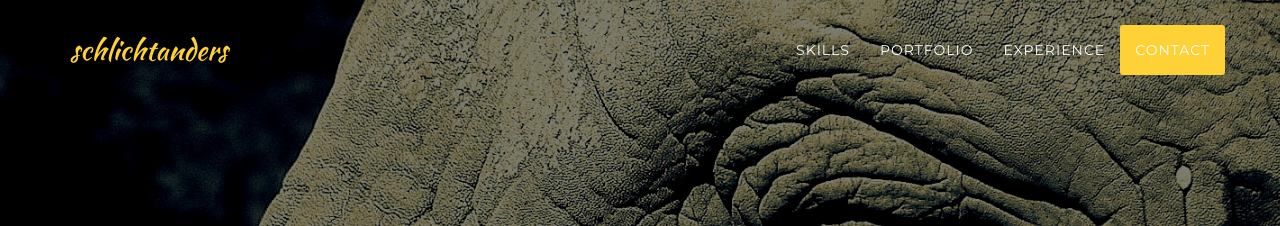
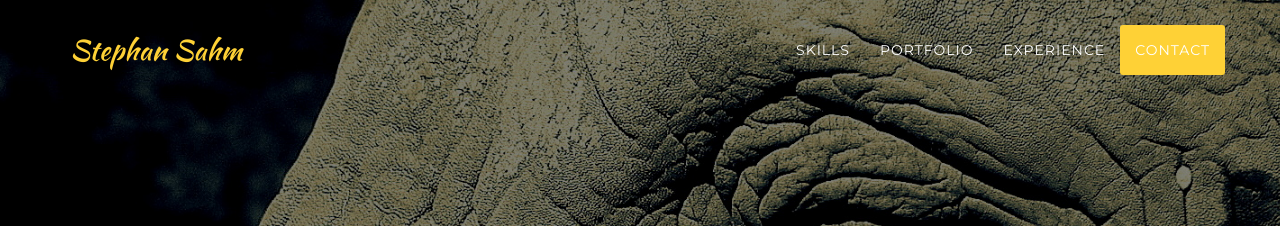
Before and after one commit to stephansahm/stephansahm.github.io, a Jekyll site: the page built from index.html, in a window 1280 px wide. Shown: the top 226 px of the page. Built offline with Jekyll 4.4.1, drawn with Linux system fonts in a browser that asks for light colours; some web fonts are replaced.

Commit message:
Update _config.yml
new title

```diff
--- a/_config.yml
+++ b/_config.yml
@@ -1,8 +1,8 @@
 # Site settings
-title: schlichtanders
+title: Stephan Sahm
 author: Stephan Sahm
 email: Stephan.Sahm@gmx.de
-description: "schlichtanders - Portfolio of Stephan Sahm. From Osnabrück over Nijmegen to München. Machine Learning, Probabilistic Modelling, (Bayesian) Statistics, Symbolic AI, Robots ... Get to know, what I did and who I was, and be part of what follows."
+description: "Portfolio of Stephan Sahm. From Osnabrück over Nijmegen to München. Machine Learning, Probabilistic Modelling, (Bayesian) Statistics, Symbolic AI, Robots ... Get to know, what I did and who I was, and be part of what follows. Programming languages: Python, R, Matlab, Haskell, Prolog, ..."
 
 # Color settings (hex-codes without the leading hash-tag)
 color:
```
